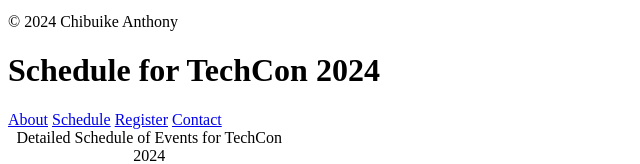
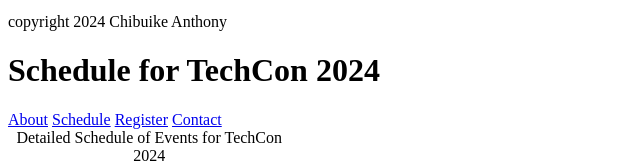
Before and after one commit to Oracle00999/TechCon_HTML, a plain HTML site: page techcon_website/schedule.html in a window 1280 px wide. Shown: the part 183-347 px from the top of the page, 0-640 px from the left. Drawn offline with Linux system fonts and the light colour scheme.

```diff
--- a/techcon_website/schedule.html
+++ b/techcon_website/schedule.html
@@ -32,7 +32,7 @@
         </tr>
       </table>
       <footer>
-        <p>&copy; 2024 Chibuike Anthony</p>
+        <p>copyright  2024 Chibuike Anthony</p>
       </footer>
     </main>
   </body>
```
